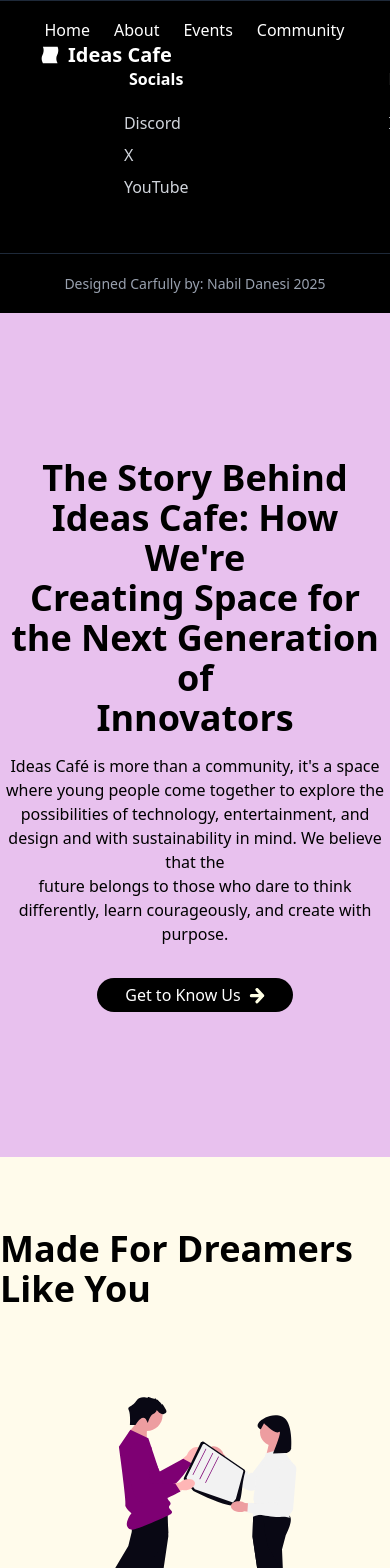
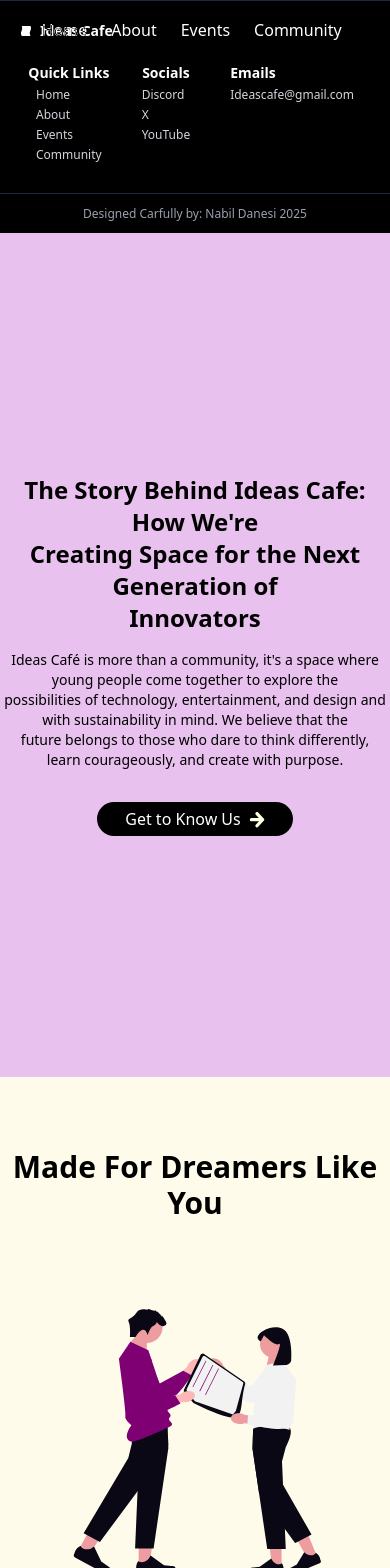
Before and after one commit to Ideas-Cafe/ideas-cafe, a Next.js app: page /Footer in a window 390 px wide. Shown: the top 1568 px of the page. Built offline with nearby package versions, Linux system fonts and the light colour scheme.

Commit message:
Finished mobile prototype

```diff
--- a/app/About/page.tsx
+++ b/app/About/page.tsx
@@ -13,11 +13,11 @@ const About = () => {
         id="About"
       >
         <div className="text-center space-y-2 text-black ">
-          <p className="text-4xl font-bold mb-4 animate-[slide-pop_2s_ease-in-out_1_alternate_forwards]">
+          <p className="text-4xl max-sm:mx-2 max-sm:text-2xl font-bold mb-4 animate-[slide-pop_2s_ease-in-out_1_alternate_forwards]">
             The Story Behind Ideas Cafe: How We're <br /> Creating Space for the
             Next Generation of <br /> Innovators
           </p>
-          <p className="text-md font-normal mb-8 animate-[slide-pop_2s_ease-in-out_1_alternate_forwards]">
+          <p className="text-md max-sm:mx-1 max-sm:text-sm font-normal mb-8 animate-[slide-pop_2s_ease-in-out_1_alternate_forwards]">
             Ideas Café is more than a community, it's a space where young people
             come together to explore the <br /> possibilities of technology,
             entertainment, and design and with sustainability in mind. We
--- a/app/Blank/page.tsx
+++ b/app/Blank/page.tsx
@@ -6,7 +6,7 @@ const Blank = () => {
         id="blank"
       >
         <div className="text-amber-50">
-          <p className="text-4xl font-bold text-center">
+          <p className="text-4xl max-sm:text-2xl font-bold text-center">
             "BUILD CAREERS FOR THE FUTURE <br /> OF WORK, FOR A SUSTAINABLE{" "}
             <br />
             FUTURE."
--- a/app/Blank2/page.tsx
+++ b/app/Blank2/page.tsx
@@ -6,7 +6,7 @@ const Blank2 = () => {
         id="blank"
       >
         <div className="text-amber-50">
-          <p className="text-4xl font-bold text-center">
+          <p className="text-4xl max-sm:text-2xl font-bold text-center">
             "SHARE YOUR IDEAS, JOIN THE <br /> DISCUSSION, BUILD THE FUTURE"
           </p>
         </div>
--- a/app/Community/Join_Community/page.tsx
+++ b/app/Community/Join_Community/page.tsx
@@ -12,10 +12,10 @@ const JoinCommunity = () => {
         }}
       >
         <div className="text-amber-50 text-center space-y-4">
-          <p className="text-4xl font-bold text-center">
+          <p className="text-4xl max-sm:text-2xl max-sm:mx-2 font-bold text-center">
             Create, Connect. Redefine what's possible.
           </p>
-          <p className="mx-30">
+          <p className="mx-30 max-sm:mx-5">
             Connect with passionate creators innovators and visionaries who are
             pushing boundaries, sharing ideas, and <br /> building what's next.
             Whether you're just starting out or already making waves, this is
--- a/app/Community/page.tsx
+++ b/app/Community/page.tsx
@@ -11,10 +11,10 @@ const Community = () => {
     <>
       <div className="bg-amber-50 h-170" id="Community">
         <div className="py-13 flex-1 justify-center items-center">
-          <p className="text-center text-4xl font-bold">
+          <p className="text-center text-4xl max-sm:text-2xl max-sm:mx-5 font-bold">
             Be Part of Something Bigger
           </p>
-          <p className="text-center text-amber-800 font-medium mx-30 my-4">
+          <p className="text-center text-amber-800 font-medium mx-30 max-sm:mx-5 max-sm:text-sm my-4">
             A space built for creators, innovators, and dreamers who believe in
             shaping the future through technology, design, and <br />{" "}
             creativity. At ideas Cafe, every idea matters, every cnnection
--- a/app/Events/page.tsx
+++ b/app/Events/page.tsx
@@ -7,9 +7,11 @@ const Events = () => {
     <>
       <div className="w-full bg-amber-50" id="Event">
         <div className="py-18 flex justify-center items-center">
-          <p className="text-4xl font-bold mb-4">Made For Dreamers Like You</p>
+          <p className="text-4xl max-sm:text-3xl max-sm:text-center font-bold mb-4">
+            Made For Dreamers Like You
+          </p>
         </div>
-        <div className="flex justify-center items-center animate-[slide-pop_2s_ease-in-out_1_alternate_forwards]">
+        <div className="flex max-sm:mx-5 justify-center items-center animate-[slide-pop_2s_ease-in-out_1_alternate_forwards]">
           {" "}
           <Image
             src={mentorImage}
@@ -19,14 +21,16 @@ const Events = () => {
           />
         </div>
         <div className="py-13 flex-1 justify-center items-center">
-          <p className="text-center text-3xl font-semibold">Mentor Moments</p>
-          <p className="text-amber-800 font-medium text-center mx-10 my-4">
+          <p className="text-center text-3xl max-sm:text-2xl font-semibold">
+            Mentor Moments
+          </p>
+          <p className="text-amber-800 font-medium max-sm:text-sm text-center mx-10 max-sm:mx-5 my-4">
             Connect with people ahead of you in your chosen industry, learn from
             the jouneys, gain valuable insights, <br /> and build relationships
             that can inspire and guide your own path forward.
           </p>
         </div>
-        <div className="flex justify-center items-center mt-35 mb-10 animate-[slide-pop_2s_ease-in-out_1_alternate_forwards]">
+        <div className="flex max-sm:mx-5 justify-center items-center mt-35 max-sm:mt-5 mb-10 max-sm:mb-0 animate-[slide-pop_2s_ease-in-out_1_alternate_forwards]">
           {" "}
           <Image
             src={collaborationImage}
@@ -36,17 +40,17 @@ const Events = () => {
           />
         </div>
         <div className="py-13 flex-1 justify-center items-center">
-          <p className="text-center text-3xl font-semibold">
+          <p className="text-center text-3xl max-sm:text-2xl font-semibold">
             Collaboration Opprtunities
           </p>
-          <p className="text-amber-800 font-medium text-center mx-30 my-4">
+          <p className="text-amber-800 font-medium max-sm:text-sm text-center mx-30 max-sm:mx-5 my-4">
             Connect with other passionate younge creators, share ideas. and work
             together on projects that challenge your <br /> creativity and
             expand your experoence. At Ideas Cafe, teamwork isn't just
             encouraged - it's the heart of how <br /> great ideas come to life.
           </p>
         </div>
-        <div className="flex justify-center items-center mt-35 mb-10 animate-[slide-pop_2s_ease-in-out_1_alternate_forwards]">
+        <div className="flex max-sm:mx-5 justify-center items-center mt-35 max-sm:mt-5 mb-10 max-sm:mb-0 animate-[slide-pop_2s_ease-in-out_1_alternate_forwards]">
           {" "}
           <Image
             src={networkingImage}
@@ -56,10 +60,10 @@ const Events = () => {
           />
         </div>
         <div className="py-13 flex-1 justify-center items-center">
-          <p className="text-center text-3xl font-semibold">
+          <p className="text-center text-3xl max-sm:text-2xl font-semibold">
             Networking Spaces
           </p>
-          <p className="text-amber-800 font-medium text-center mx-30 my-4">
+          <p className="text-amber-800 font-medium text-center max-sm:text-sm mx-30 max-sm:mx-5 my-4">
             Meet and grow with like minded young people who want to create,
             innovate, and build together - sharing <br /> ideas, collaborating
             on projects,a nd pushing each other to new heights in technology,
--- a/app/Footer/page.tsx
+++ b/app/Footer/page.tsx
@@ -2,45 +2,70 @@ import Logo from "@/components/ui/Logo";
 const Footer = () => {
   return (
     <>
-      <div className="w-full text-white bg-black p-10 border-t-[0.1px] border-gray-800">
+      <div className="w-full text-white bg-black p-10 max-sm:p-5 border-t-[0.1px] border-gray-800">
         <div className="">
           {" "}
           <div className="h-8">
-            <Logo font="font-bold text-xl" className="w-5 h-5" />
+            <Logo
+              font="font-bold text-xl"
+              className="w-5 h-5 max-sm:w-3 max-sm:h-3"
+            />
           </div>
-          <div className="flex h-35 justify-center items-center">
+          <div className="flex h-35 max-sm:h-30 justify-center items-center">
             <table className="">
               <thead>
                 <tr>
-                  <th className="px-25 py-1">Quick Links</th>
-                  <th className="px-25 py-1">Socials</th>
-                  <th className="px-25 py-1 text-start">Emails</th>
+                  <th className="max-sm:text-sm px-25 py-1 max-sm:px-3 max-sm:py-0.5">
+                    Quick Links
+                  </th>
+                  <th className="max-sm:text-sm px-25 py-1 max-sm:px-5 max-sm:py-0.5">
+                    Socials
+                  </th>
+                  <th className="max-sm:text-sm px-25 py-1 max-sm:px-5 max-sm:py-0.5 text-start">
+                    Emails
+                  </th>
                 </tr>
               </thead>
               <tbody className="font-light text-gray-300">
                 <tr>
-                  <td className="px-25 py-1">Home</td>
-                  <td className="px-25 py-1">Discord</td>
-                  <td className="px-25 py-1">Ideascafe@gmail.com</td>
+                  <td className="max-sm:text-xs px-25 py-1 max-sm:px-5 max-sm:py-0.5">
+                    Home
+                  </td>
+                  <td className="max-sm:text-xs px-25 py-1 max-sm:px-5 max-sm:py-0.5">
+                    Discord
+                  </td>
+                  <td className="max-sm:text-xs px-25 py-1 max-sm:px-5 max-sm:py-0.5">
+                    Ideascafe@gmail.com
+                  </td>
                 </tr>
                 <tr>
-                  <td className="px-25 py-1">About</td>
-                  <td className="px-25 py-1">X</td>
+                  <td className="max-sm:text-xs px-25 py-1 max-sm:px-5 max-sm:py-0.5">
+                    About
+                  </td>
+                  <td className="max-sm:text-xs px-25 py-1 max-sm:px-5 max-sm:py-0.5">
+                    X
+                  </td>
                 </tr>
                 <tr>
-                  <td className="px-25 py-1">Events</td>
-                  <td className="px-25 py-1">YouTube</td>
+                  <td className="max-sm:text-xs px-25 py-1 max-sm:px-5 max-sm:py-0.5">
+                    Events
+                  </td>
+                  <td className="max-sm:text-xs px-25 py-1 max-sm:px-5 max-sm:py-0.5">
+                    YouTube
+                  </td>
                 </tr>
                 <tr>
-                  <td className="px-25 py-1">Community</td>
+                  <td className="max-sm:text-xs px-25 py-1 max-sm:px-5 max-sm:py-0.5">
+                    Community
+                  </td>
                 </tr>
               </tbody>
             </table>
           </div>
         </div>
       </div>
-      <div className="flex justify-center items-center bg-black text-white w-full h-15 border-t-[0.1px] border-gray-800">
-        <p className="text-center text-sm font-light text-gray-400">
+      <div className="flex justify-center items-center bg-black text-white w-full h-15 max-sm:h-10 border-t-[0.1px] border-gray-800">
+        <p className="max-sm:text-xs text-center text-sm font-light text-gray-400">
           Designed Carfully by: Nabil Danesi 2025
         </p>
       </div>
--- a/app/Questions/page.tsx
+++ b/app/Questions/page.tsx
@@ -60,7 +60,7 @@ const Questions = () => {
         <div className="flex justify-center items-center">
           <div className="text-center space-y-1.5 my-10">
             <p className="text-3xl font-medium">Got Questions ?</p>
-            <p className="text-sm font-normal text-amber-900">
+            <p className="text-sm max-sm:mx-5 font-normal text-amber-900">
               We've got answers. Find everything you need to know about joining
               and being part <br /> of Ideas Cafe community.
             </p>
--- a/app/page.tsx
+++ b/app/page.tsx
@@ -13,11 +13,12 @@ export default function Home() {
         }}
         id="Home"
       >
+        <div className="absolute inset-0 max-md:backdrop-blur-md max-md:bg-black/40" />
         <div className="text-center space-y-2 text-amber-100 animate-[slide-pop_2s_ease-in-out_1_alternate_forwards]">
-          <p className="text-5xl font-bold mb-4">
+          <p className="text-5xl font-bold mb-4 max-sm:text-4xl max-sm:my-10">
             Ignite Your Passion. Shape <br /> the Future
           </p>
-          <p className="text-md font-normal mb-8">
+          <p className="text-md font-normal mb-8 max-sm:mx-5 max-sm:text-sm ">
             Where your minds shape the future of tech, design & entertainmen
             with. Join a <br /> vibrant community of introverts, creators and
             dreamers
--- a/components/Navbar.tsx
+++ b/components/Navbar.tsx
@@ -63,7 +63,7 @@ const Navbar = () => {
     ? "transition-all duration-200 translate-y-0"
     : "transition-all duration-200 translate-y-[-100px]";
   const defaultStyle =
-    "flex fixed top-2.5 left-0 z-50 ml-10 w-full h-10 justify-center items-center gap-x-40 text-white" +
+    "flex fixed top-2.5 left-0 z-50 ml-10 w-full h-10 justify-center items-center gap-x-40 max-md:gap-x-12 text-white" +
     " " +
     dependantStyle;
 
--- a/components/ui/Logo.tsx
+++ b/components/ui/Logo.tsx
@@ -2,7 +2,7 @@ import Image from "next/image";
 import PaperLogo from "@/public/icons/logo.svg";
 const Logo = ({ className = "", font = "" }) => {
   const initialStyle = "w-4 h-4" + " " + className;
-  const initialFont = "font-semibold" + " " + font;
+  const initialFont = "font-semibold max-sm:text-sm" + " " + font;
   return (
     <>
       <div className="flex gap-x-2">
```
Also changed, not shown: components/ui/Qbox.tsx (+7 -3 lines).
